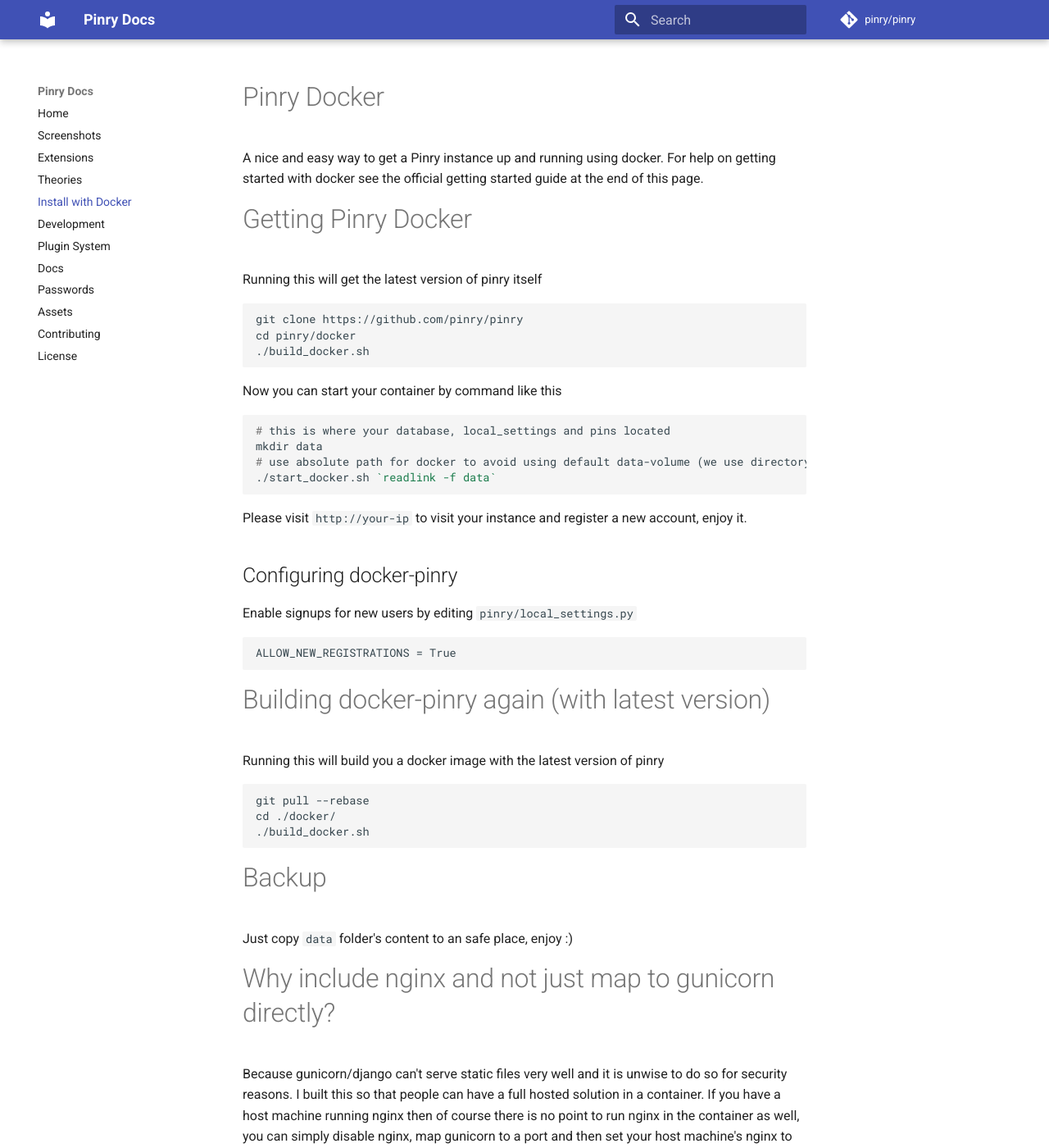
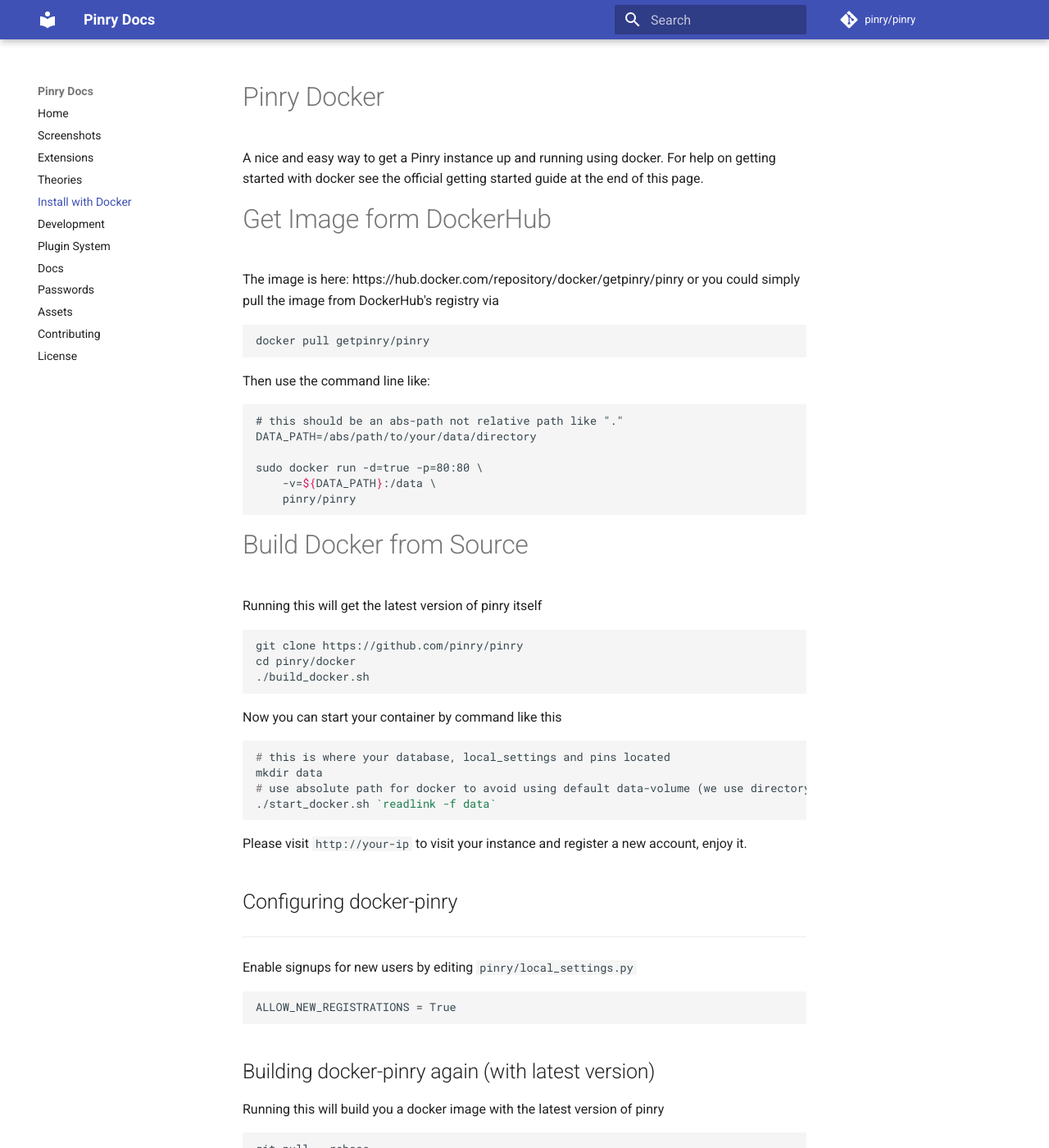
Before and after one commit to pinry/pinry, an MkDocs documentation site: the page built from docs/src/install-with-docker.md, in a window 1280 px wide and 1400 px high. Shown: the whole window at 82% size. Built offline with MkDocs 1.6.1 and Material for MkDocs 9.7.7, drawn with Linux system fonts in a browser that asks for light colours; comment, search, counter and statistics services are not loaded; some of the changed text lies outside the part shown.

Commit message:
Feature: Add dockerhub link to pinry's official docker image

````diff
--- a/docs/src/install-with-docker.md
+++ b/docs/src/install-with-docker.md
@@ -6,7 +6,26 @@
 the end of this page.
 
 
-# Getting Pinry Docker
+# Get Image form DockerHub
+
+The image is here: https://hub.docker.com/repository/docker/getpinry/pinry
+or you could simply pull the image from DockerHub's registry via
+```
+docker pull getpinry/pinry
+```
+
+Then use the command line like:
+
+```
+# this should be an abs-path not relative path like "."
+DATA_PATH=/abs/path/to/your/data/directory
+
+sudo docker run -d=true -p=80:80 \
+    -v=${DATA_PATH}:/data \
+    pinry/pinry
+```
+
+# Build Docker from Source
 
 
 Running this will get the latest version of pinry itself
@@ -25,14 +44,14 @@
 Please visit `http://your-ip` to visit your instance and register a new account, enjoy it.
 
 
-Configuring docker-pinry
+## Configuring docker-pinry
 ------------------------
 Enable signups for new users by editing `pinry/local_settings.py`
 ```
 ALLOW_NEW_REGISTRATIONS = True
 ```
 
-# Building docker-pinry again (with latest version)
+## Building docker-pinry again (with latest version)
 
 
 Running this will build you a docker image with the latest version of pinry
@@ -62,7 +81,7 @@
 Because it has a very low resource cost and most pinry websites are small
 personal ones. Why have a full on database for that? If you need more power
 than you can easily modify the `data/local_settings.py` to point to a
-stronger database solution.
+stronger database solution ( e.g: PostgreSQL or MySQL ) .
 
 
 # Links
````
